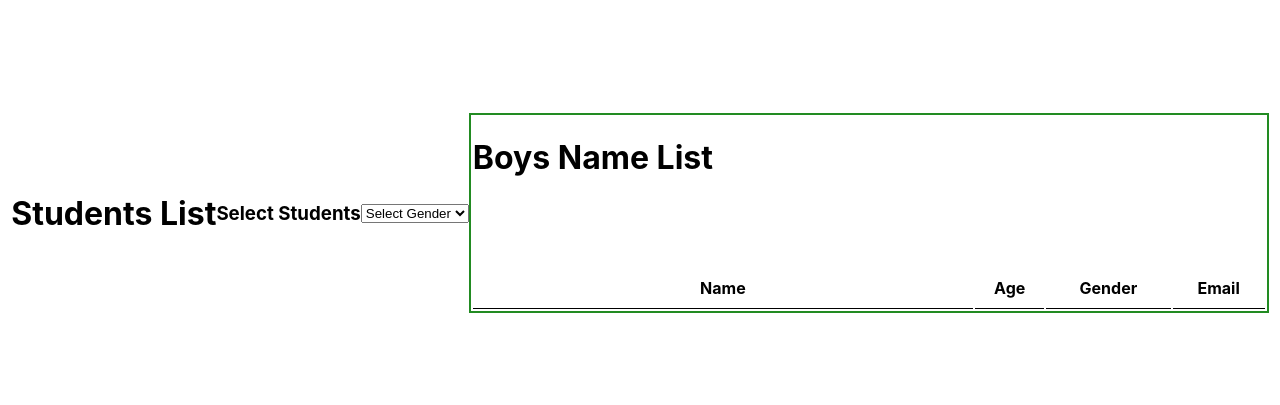
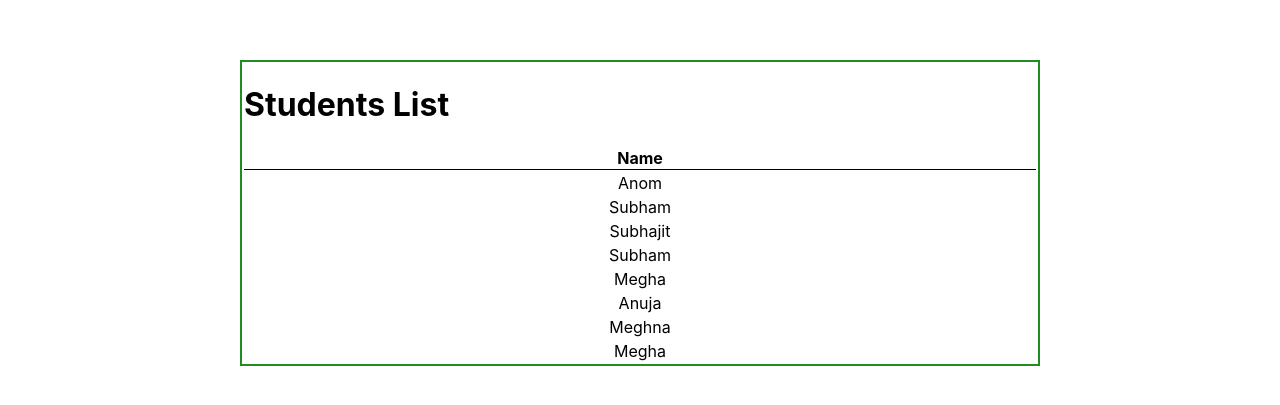
Before and after one commit to anujanaya/Tution-students-list, a React (Create React App) app: page / in a window 1280 px wide. Shown: the part 187-592 px from the top of the page. Built offline with nearby package versions, Linux system fonts and the light colour scheme.

Commit message:
students name list

```diff
--- a/src/App.js
+++ b/src/App.js
@@ -3,54 +3,25 @@ import './App.css';
 import { data } from './constant.js';
 
 function App() {
-  const [gender, setGender] = useState("");
-  const [tableData, setTableData] = useState([]);
 
-  const onChangeGender = (e) => {
-    setGender(e.target.value);
-    if (e.target.value === "All") {
-      setTableData(data);
-      return;
-    }
-    const boysData = data.filter((item) => item.gender === e.target.value);
-    setTableData(boysData);
-  };
-  const boysData = data.filter((item) => item.gender === "Male")
-  const girlsData = data.filter((item) => item.gender === "Female")
   return (
     <div className="App" >
-      <h1>Students List</h1>
-      <h3>Select Students</h3>
-      <select value={gender} onChange={onChangeGender}>
-        <option value="">Select Gender</option>
-        <option value="Male">Male</option>
-        <option value="Female">Female</option>
-        <option value="All">All</option>
-      </select>
       <table>
-        <h1>Boys Name List</h1>
+        <h1>Students List</h1>
         <tr>
           <th>Name</th>
-          <th>Age</th>
-          <th>Gender</th>
-          <th>Email</th>
+
         </tr>
-        {tableData.map((val, key) => {
+        {data.map((val, key) => {
           return (
             <tr key={key}>
               <td>{val.name}</td>
-              <td>{val.age}</td>
-              <td>{val.gender}</td>
-              <td>{val.email}</td>
             </tr>
           )
         })}
 
       </table>
-
-
     </div>
   );
 }
-
 export default App;
```
